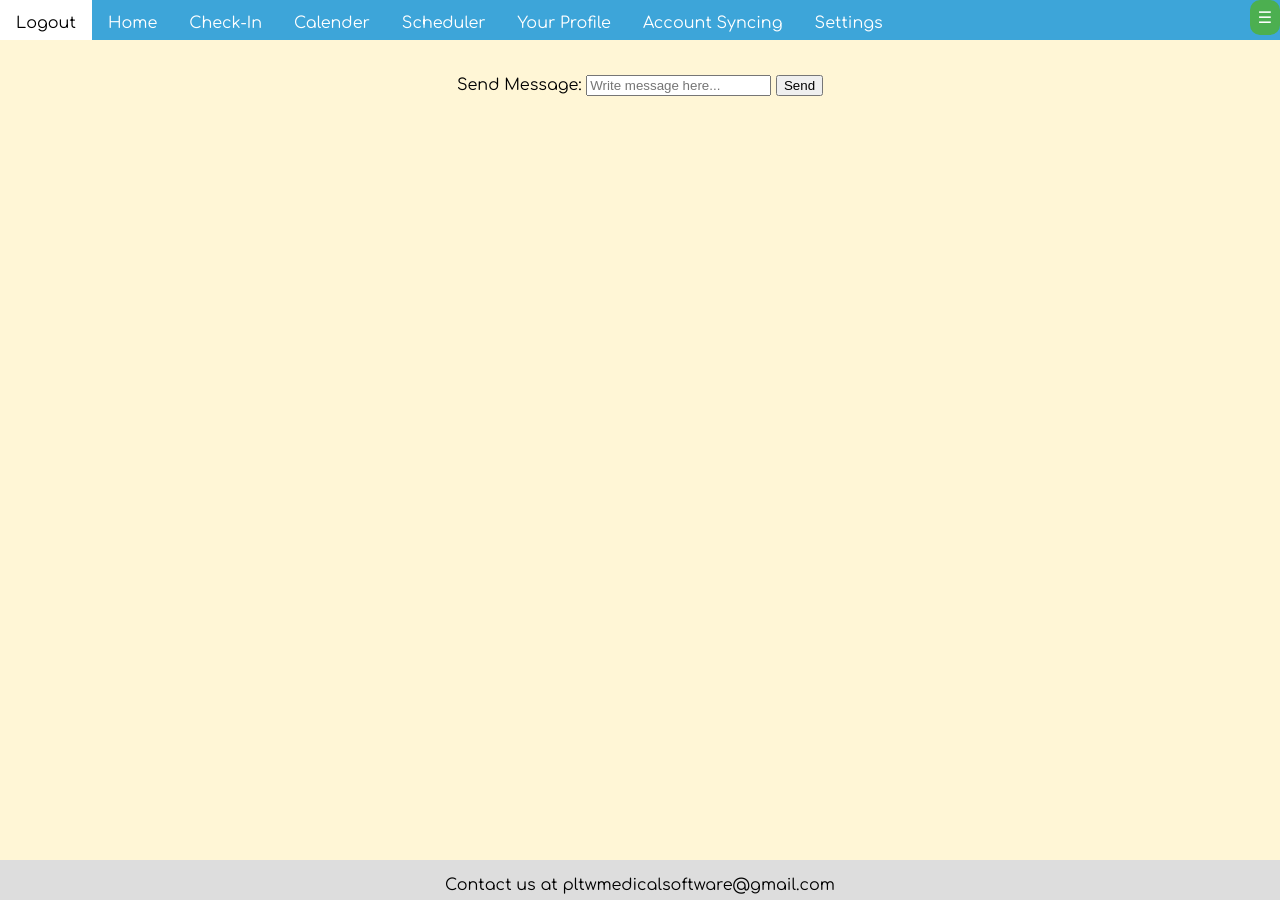
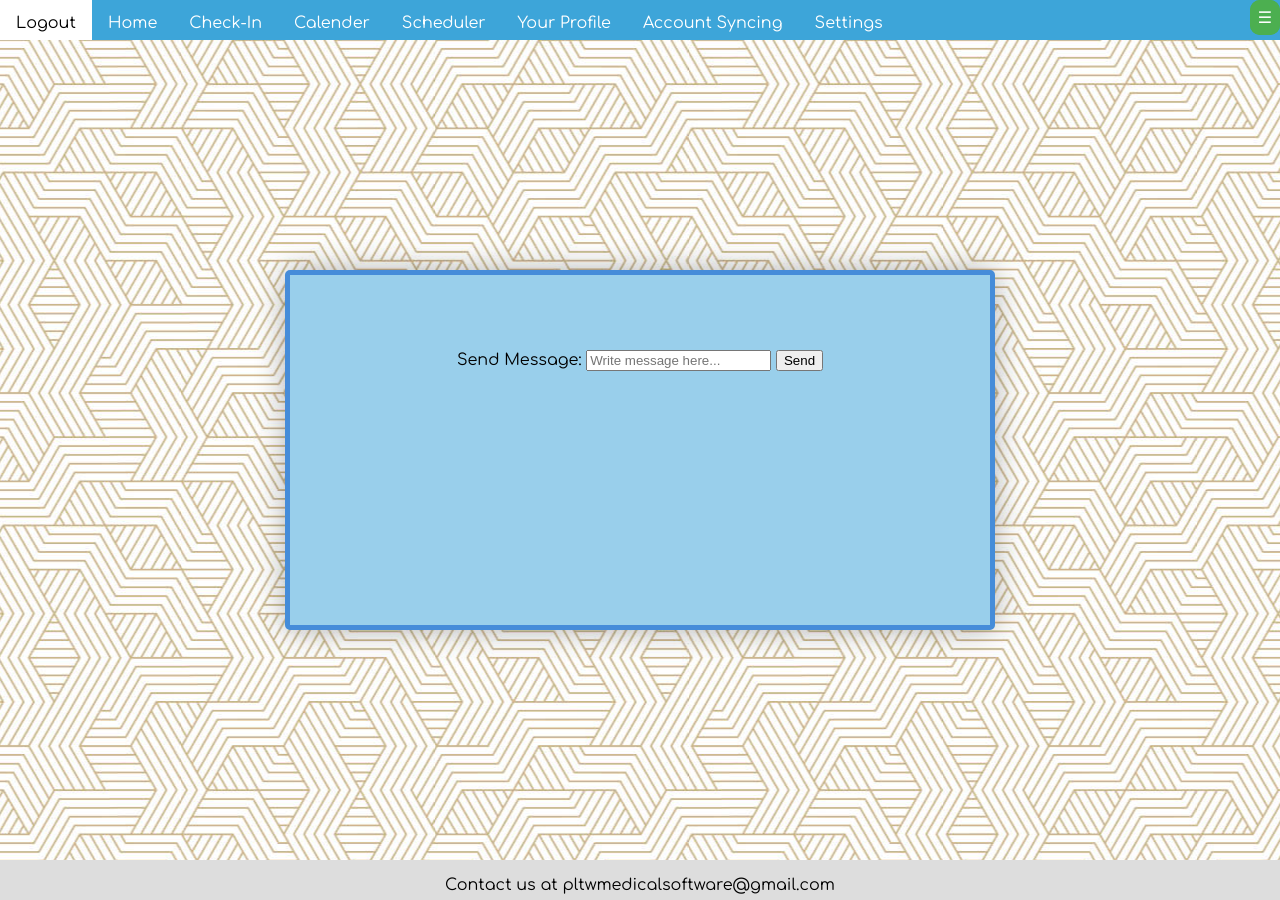
Before and after one commit to TheProblemSolvers/MedicalSoftware, a PHP site: page /patient/patient_textLog.html in a window 1280 px wide. Run offline with PHP 8.4, Linux system fonts and the light colour scheme.

Commit message:
added island division and linked css pages to patient/patient_textLog.html, and started linking font awesome icon script to pages

```diff
--- a/patient/patient_calendar.html
+++ b/patient/patient_calendar.html
@@ -43,13 +43,14 @@
 
 <script type="text/javascript">
     var appointmentsArray = <?php echo json_encode($appointmentsArray);?>;
+    var userId = <?php echo $_COOKIE['userId'];?>;
 </script>
 
 <!-- -------------------------- End of do not touch line ---------------------------------- -->
 
 <div class="content">
 
-    <body onload="printCalendar(currentMonth, currentYear, appointmentsArray);"></body>
+    <body onload="printCalendar(currentMonth, currentYear, appointmentsArray, userId);"></body>
 
 </div>
 
--- a/patient/patient_lander.html
+++ b/patient/patient_lander.html
@@ -8,6 +8,7 @@
     <link rel="stylesheet" type="text/css" href="../style/css/universal-style.css">
     <link rel="stylesheet" type="text/css" href="../style/css/nav-content-footer.css">
     <link rel="stylesheet" type="text/css" href="../style/css/lander.css">
+    <script src="https://kit.fontawesome.com/bca8145492.js" crossorigin="anonymous"></script>
     <script src="../scripts.js"></script>
 </head>
 
@@ -23,7 +24,7 @@
         <a href="../index.html">Logout</a>
     </div>
 
-    <button id="navBtn" title="Toggle Fullscreen Mode" onclick="shiftNav()">☰</button>
+    <button id="navBtn" title="Toggle Fullscreen Mode" onclick="shiftNav()"><i class="fas fa-expand"></i></button>
 
     <div class="island">
 
@@ -43,7 +44,6 @@
 
             <tbody>
                 <tr>
-                    <!-- gotta replace all the ../index.html with the proper directory links (they're just placeholders) -->
                     <td><a title="View all of your scheduled appointments and visits" href="patient_calendar.html">Calendar</a></td>
                     <td><a title="Enter text chat session with your healthcare provider" href="patient_textLog.html">Text Message</a></td>
                 </tr>
--- a/patient/patient_textLog.html
+++ b/patient/patient_textLog.html
@@ -4,8 +4,9 @@
 <head>
     <meta name="viewport" content="width=device-width, initial-scale=1.0">
     <title>Medical Software</title>
-    <link rel="stylesheet" type="text/css" href="../universal-style.css">
-    <link rel="stylesheet" type="text/css" href="../nav-content-footer.css">
+    <link rel="stylesheet" type="text/css" href="../style/css/universal-style.css">
+    <link rel="stylesheet" type="text/css" href="../style/css/nav-content-footer.css">
+    <link rel="stylesheet" type="text/css" href="../style/css/text-log.css">
     <script src="../scripts.js"></script>
 </head>
 
@@ -20,16 +21,16 @@
         <a href="patient_accountSync.html">Account Syncing</a>
         <a href="patient_settings.html">Settings</a>
     </div>
-    <div class="content">
-        <style>
-            .patientText {
-                color: black;
-            }
 
-            .providerText {
-                color: white;
-            }
-        </style>
+    <button id="navBtn" title="Toggle Fullscreen Mode" onclick="shiftNav()">☰</button>
+
+    <div class="container">
+
+        <div class="sliding-background"></div>
+
+    </div>
+
+    <div class="island">
         <h1>
             <?php require("../scripts.php"); echo userFullName($_COOKIE['userId']) . "'s Text Log";?>
         </h1><br>
--- a/scripts.php
+++ b/scripts.php
@@ -962,10 +962,10 @@ function displayTextLog($patientId, $userType){
 
         #compile text log if message string is present
         elseif($textData[0] == $patientId){
-            $html .= "<p id='patientText'>$patientTag $textData[1]</p>";
+            $html .= "<div class='patientMessage'><p class='patientTag'>$patientTag</p><p class='patientText'>$textData[1]</p></div>";
         }
         elseif($textData[0] == $providerId){
-            $html .= "<p id='providerText'>$providerTag $textData[1]</p>";
+            $html .= "<div class='providerMessage'><p class='providerTag'>$providerTag</p><p class='providerText'>$textData[1]</p></div>";
         }
     }
     #return completed html to browser
--- a/style/css/lander.css
+++ b/style/css/lander.css
@@ -8,6 +8,7 @@
     transform: translate(-50%, -50%);
     background-color: #99cfeb;
     border: 5px solid #458cd9;
+    border-radius: 5px;
     width: 700px;
     height: 350px;
     box-shadow: 0 0 30px rgba(0, 0, 0, 0.30);
@@ -35,11 +36,10 @@
 /*---------------------------------Table Modifiers----------------------------------*/
 
 .lander {
-    background-color: #458cd9;
+    background-color: white;
     margin-left: auto;
     margin-right: auto;
     width: 600px;
-    border: 5px solid black;
     border-radius: 4px;
     border-collapse: collapse;
     table-layout: fixed;
--- /dev/null
+++ b/style/css/text-log.css
@@ -0,0 +1,79 @@
+/* --------------------------Page Apperance Modifiers------------------------------ */
+
+.island {
+    position: absolute;
+    z-index: 5;
+    top: 50%;
+    left: 50%;
+    transform: translate(-50%, -50%);
+    background-color: #99cfeb;
+    border: 5px solid #458cd9;
+    border-radius: 5px;
+    width: 700px;
+    height: 350px;
+    box-shadow: 0 0 30px rgba(0, 0, 0, 0.30);
+}
+
+.sliding-background {
+    background: url("../images/indexBackground.jpg") repeat;
+    height: 100%;
+    width: 5076px;
+    animation: slide 150s linear infinite;
+    position: fixed;
+}
+
+.container {
+    overflow: hidden;
+}
+
+
+/* --------------------------Text Division Modifiers------------------------------ */
+
+.patientMessage {
+    float: right;
+    text-align: left;
+    background-image: url("");
+    border: 5px solid black;
+    border-radius: 5px;
+    width: 500px;
+}
+
+.providerMessage {
+    float: left;
+    text-align: left;
+    background-color: aquamarine;
+    border: 5px solid black;
+    border-radius: 5px;
+    width: 500px;
+}
+
+
+/* --------------------------Text Tag Modifiers------------------------------ */
+
+.patientTag {
+    color: black;
+}
+
+.providerTag {
+    color: black;
+}
+
+.patientText {
+    color: black;
+}
+
+.providerText {
+    color: black;
+}
+
+
+/* --------------------------Animation Modifiers------------------------------ */
+
+@keyframes slide {
+    0% {
+        transform: translate3d(0, 0, 0);
+    }
+    100% {
+        transform: translate3d(-1692px, 0, 0);
+    }
+}
```
